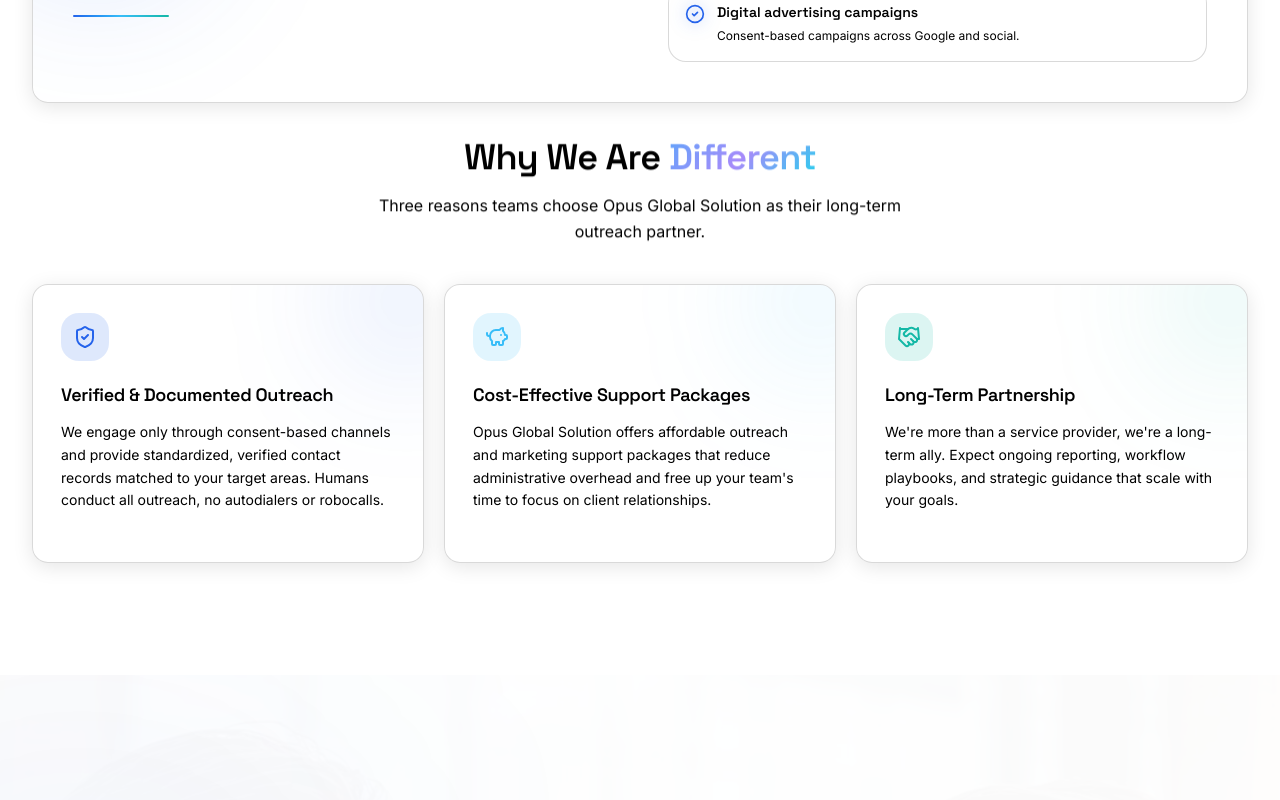
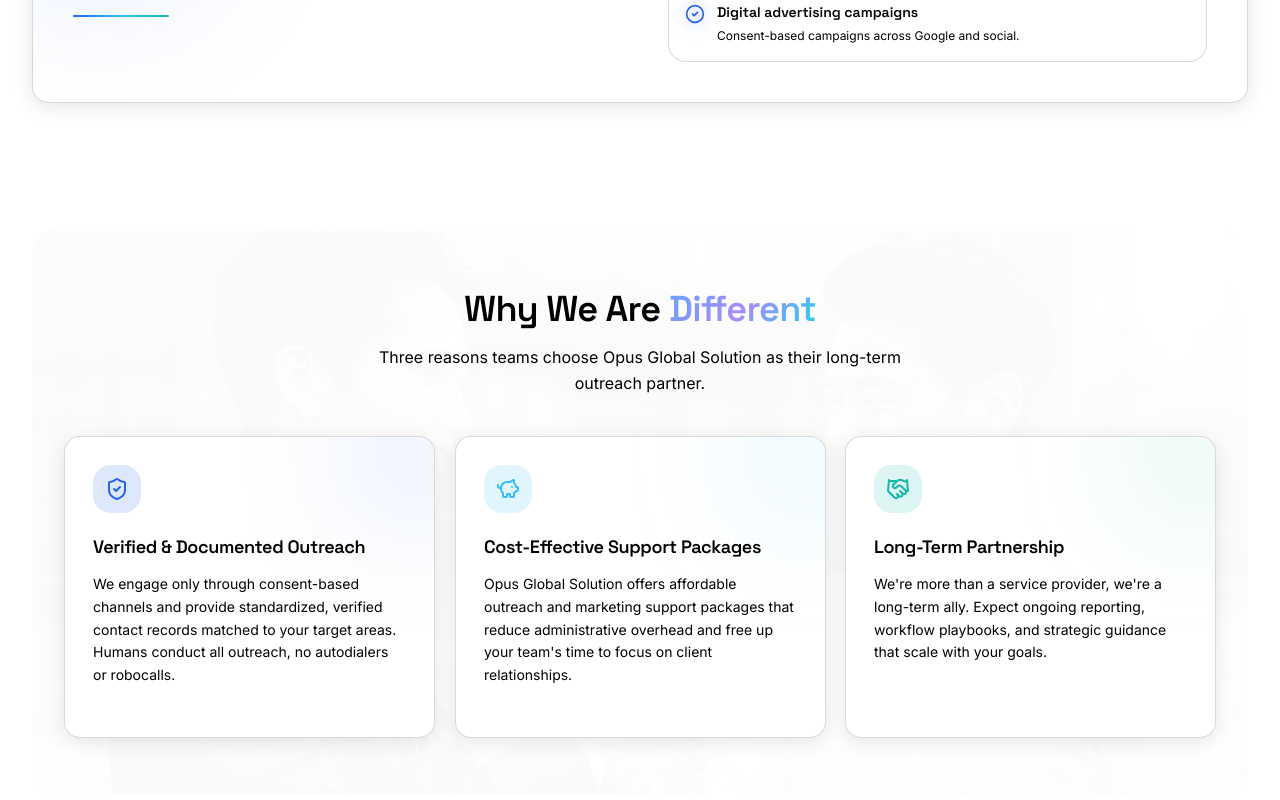
Before and after one commit to Aamirn1/Real-estate-agent-, a Next.js app: page / in a window 1280 px wide. Shown: the part 3420-4220 px from the top of the page. Built offline with nearby package versions, Linux system fonts and the light colour scheme.

Commit message:
f4010325-c6fa-4d5a-98ec-2b61b7bac35d

```diff
--- a/src/components/leadsphere/sections/AboutVaWorkflow.tsx
+++ b/src/components/leadsphere/sections/AboutVaWorkflow.tsx
@@ -165,7 +165,20 @@ export function AboutMission() {
       </Reveal>
 
       {/* ============ NEW BLOCK 2: Why We Are Different ============ */}
-      <div className="mt-8">
+      <div className="relative mt-24 overflow-hidden rounded-3xl md:mt-32">
+        {/* Background image */}
+        <div className="pointer-events-none absolute inset-0 z-0">
+          <div
+            className="h-full w-full bg-cover bg-center bg-no-repeat"
+            style={{
+              backgroundImage: "url('/sections/why-different-bg.jpg')",
+              opacity: 0.15,
+            }}
+          />
+          <div className="absolute inset-0 bg-white/85" />
+        </div>
+
+        <div className="relative z-10 px-4 py-10 sm:px-8 md:py-14">
         <Reveal>
           <div className="mx-auto mb-10 flex max-w-2xl flex-col items-center text-center">
             <h3 className="font-heading text-2xl font-semibold leading-tight text-black sm:text-3xl md:text-4xl">
@@ -228,6 +241,7 @@ export function AboutMission() {
               </motion.div>
             </Reveal>
           ))}
+        </div>
         </div>
       </div>
     </SectionShell>
```
